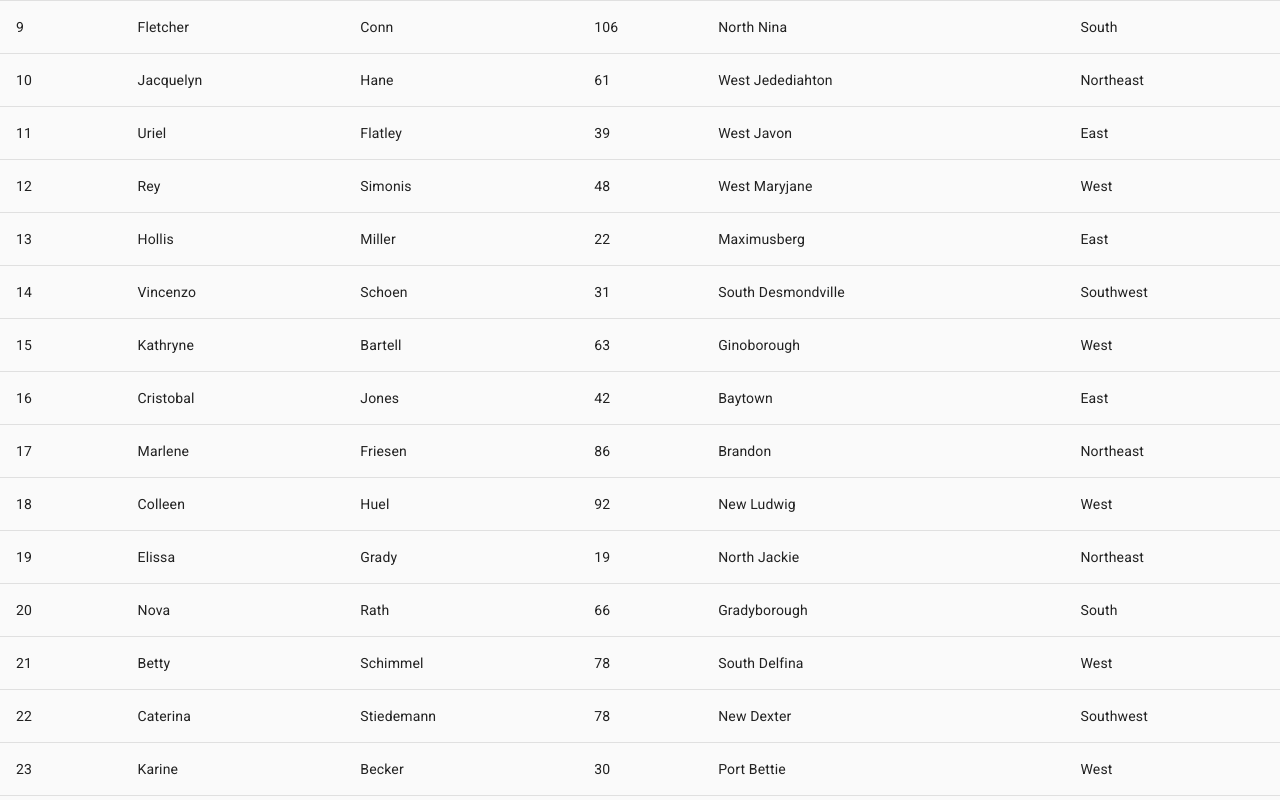
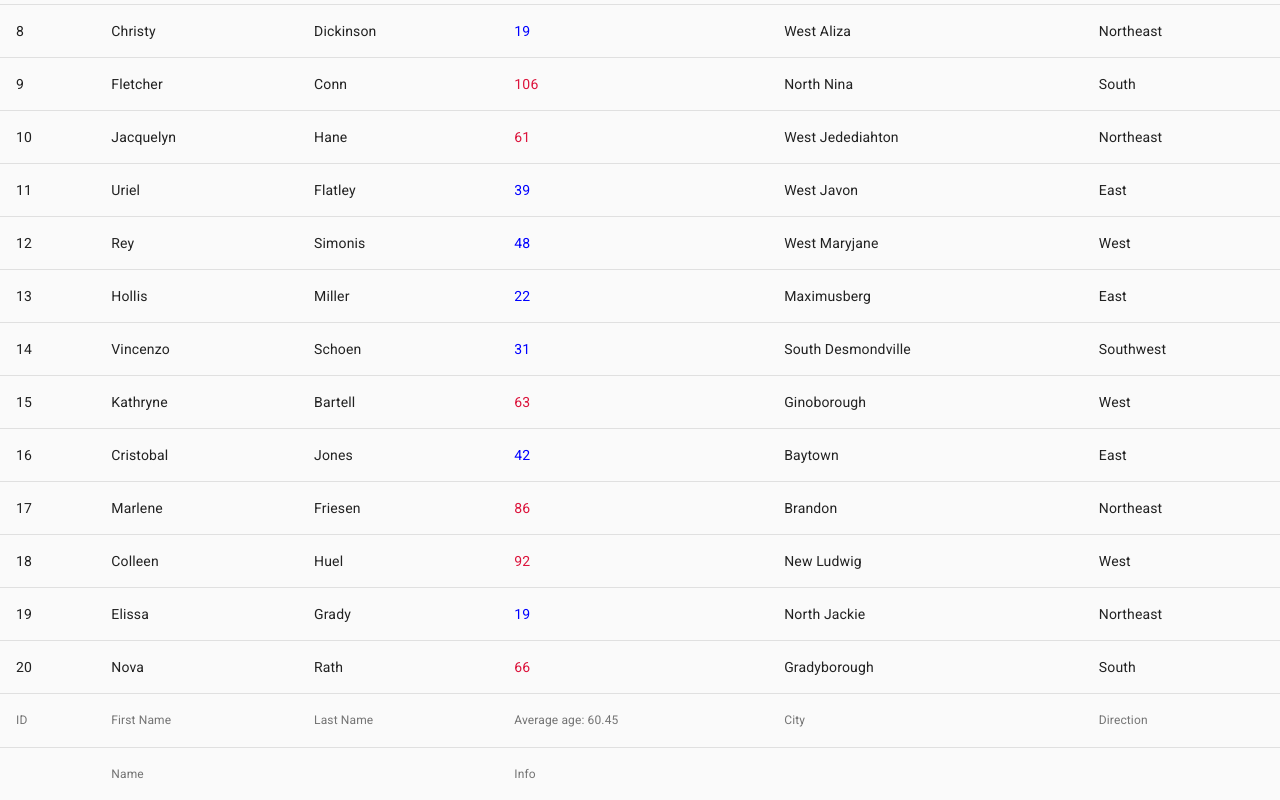
Before and after one commit to MomenSherif/react-table-session, a React (Create React App) app: page / in a window 1280 px wide. Shown: the part 480-1280 px from the top of the page. Built offline with nearby package versions, Linux system fonts and the light colour scheme.

Commit message:
Add: Column group, footer and custom Cell render

```diff
--- a/src/App.js
+++ b/src/App.js
@@ -1,10 +1,11 @@
 import BasicTable from './components/1-Basic-table';
 import BasicTableMui from './components/1-Basic-table-MUI';
+import ColumnGroupTable from './components/2-column-group-and-footer';
 
 function App() {
   return (
     <div className="App">
-      <BasicTableMui />
+      <ColumnGroupTable />
     </div>
   );
 }
--- /dev/null
+++ b/src/components/2-column-group-and-footer.js
@@ -0,0 +1,121 @@
+import React from 'react';
+import { useTable } from 'react-table';
+import Table from '@material-ui/core/Table';
+import TableBody from '@material-ui/core/TableBody';
+import TableCell from '@material-ui/core/TableCell';
+import TableHead from '@material-ui/core/TableHead';
+import TableRow from '@material-ui/core/TableRow';
+import TableFooter from '@material-ui/core/TableFooter';
+
+import data from '../data.json';
+
+const columns = [
+  {
+    Header: 'ID',
+    Footer: 'ID',
+    accessor: 'id',
+  },
+  {
+    Header: 'Name',
+    Footer: 'Name',
+    columns: [
+      {
+        Header: 'First Name',
+        Footer: 'First Name',
+        accessor: 'firstName',
+      },
+      {
+        Header: 'Last Name',
+        Footer: 'Last Name',
+        accessor: 'lastName',
+      },
+    ],
+  },
+  {
+    Header: 'Info',
+    Footer: 'Info',
+    columns: [
+      {
+        Header: 'Age',
+        Footer: ({ rows }) => {
+          const averageAge =
+            rows.reduce((acc, curr) => acc + curr.values.age, 0) / rows.length;
+          return <>Average age: {averageAge.toFixed(2)}</>;
+        },
+        accessor: 'age',
+        Cell: ({ value }) => (
+          <span style={{ color: value > 50 ? 'crimson' : 'blue' }}>
+            {value}
+          </span>
+        ),
+      },
+      {
+        Header: 'City',
+        Footer: 'City',
+        accessor: 'city',
+      },
+      {
+        Header: 'Direction',
+        Footer: 'Direction',
+        accessor: 'direction',
+      },
+    ],
+  },
+];
+
+export default function ColumnGroupTable() {
+  const {
+    getTableProps,
+    getTableBodyProps,
+    headerGroups,
+    footerGroups,
+    rows,
+    prepareRow,
+  } = useTable({
+    columns,
+    data: data.slice(0, 20),
+  });
+
+  return (
+    <Table {...getTableProps()}>
+      <TableHead>
+        {headerGroups.map((headerGroup) => (
+          <TableRow {...headerGroup.getHeaderGroupProps()}>
+            {headerGroup.headers.map((column) => (
+              <TableCell {...column.getHeaderProps()}>
+                {column.render('Header')}
+              </TableCell>
+            ))}
+          </TableRow>
+        ))}
+      </TableHead>
+      <TableBody {...getTableBodyProps()}>
+        {rows.map((row) => {
+          prepareRow(row);
+          return (
+            <TableRow {...row.getRowProps()}>
+              {row.cells.map((cell) => {
+                return (
+                  <TableCell {...cell.getCellProps()}>
+                    {cell.render('Cell')}
+                  </TableCell>
+                );
+              })}
+            </TableRow>
+          );
+        })}
+      </TableBody>
+      <TableFooter>
+        {footerGroups.map((group) => (
+          <TableRow {...group.getFooterGroupProps()}>
+            {group.headers.map((column) => (
+              <TableCell {...column.getFooterProps()}>
+                {column.render('Footer')}
+              </TableCell>
+            ))}
+          </TableRow>
+        ))}
+      </TableFooter>
+    </Table>
+  );
+}
```
